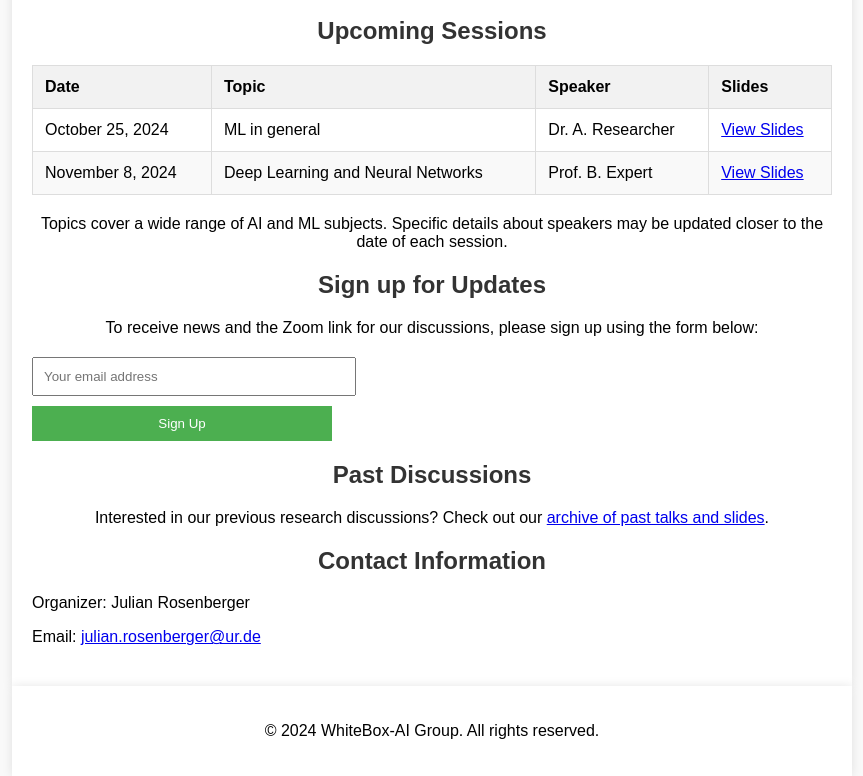
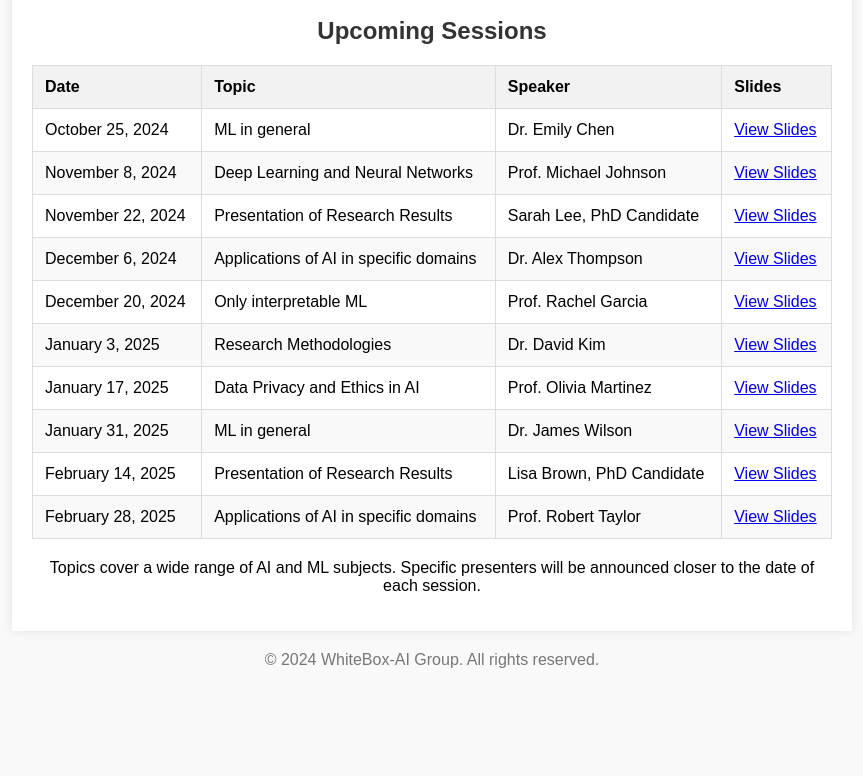
Before and after one commit to whiteboxai/research-discussions, a plain HTML site: page index.html in a window 1280 px wide. Shown: the part 496-1272 px from the top of the page, without its empty margins (208-1071 px from the left). After the commit the page ends 1181 px from the top, so only its background shows below. Drawn offline with Linux system fonts and the light colour scheme.

Commit message:
major changes for upcoming winter semester

```diff
--- /dev/null
+++ b/assets/css/styles.css
@@ -0,0 +1,68 @@
+/* WhiteBox-AI Research Discussions Styles */
+
+body {
+    font-family: Arial, sans-serif;
+    background-color: #f9f9f9;
+    margin: 0;
+    padding: 0;
+    text-align: center;
+  }
+
+  header {
+    background-color: #ffffff;
+    padding: 20px;
+  }
+
+  header img {
+    width: 150px;
+  }
+
+  h1, h2 {
+    color: #333333;
+  }
+
+  .content {
+    max-width: 800px;
+    margin: 20px auto;
+    padding: 20px;
+    background-color: #ffffff;
+    box-shadow: 0 0 10px rgba(0, 0, 0, 0.1);
+
+  }
+
+  table {
+    width: 100%;
+    border-collapse: collapse;
+    margin: 20px 0;
+  }
+
+  table, th, td {
+    border: 1px solid #dddddd;
+  }
+
+  th, td {
+    padding: 12px;
+    text-align: left;
+  }
+
+  th {
+    background-color: #f2f2f2;
+  }
+
+  tr:nth-child(even) {
+    background-color: #f9f9f9;
+  }
+
+  tr:hover {
+    background-color: #f1f1f1;
+  }
+
+  .schedule {
+    text-align: left;
+    margin-bottom: 20px;
+  }
+
+  footer {
+    margin-top: 20px;
+    color: #777777;
+  }
--- a/index.html
+++ b/index.html
@@ -4,84 +4,16 @@
     <meta charset="UTF-8">
     <meta name="viewport" content="width=device-width, initial-scale=1.0">
     <title>WhiteBox-AI Research Discussions</title>
-    <style>
-      body {
-        font-family: Arial, sans-serif;
-        background-color: #f9f9f9;
-        margin: 0;
-        padding: 0;
-        text-align: center;
-      }
-      header, .content, footer {
-        max-width: 800px;
-        margin: 0 auto;
-        padding: 20px;
-        background-color: #ffffff;
-        box-shadow: 0 0 10px rgba(0, 0, 0, 0.1);
-      }
-      header img {
-        width: 150px;
-      }
-      h1, h2 {
-        color: #333333;
-      }
-      table {
-        width: 100%;
-        border-collapse: collapse;
-        margin: 20px 0;
-      }
-      table, th, td {
-        border: 1px solid #dddddd;
-      }
-      th, td {
-        padding: 12px;
-        text-align: left;
-      }
-      th {
-        background-color: #f2f2f2;
-      }
-      tr:nth-child(even) {
-        background-color: #f9f9f9;
-      }
-      tr:hover {
-        background-color: #f1f1f1;
-      }
-      .schedule, .contact-info {
-        text-align: left;
-        margin-bottom: 20px;
-      }
-      form {
-        display: flex;
-        flex-direction: column;
-        align-items: flex-start;
-        gap: 10px;
-        margin-top: 20px;
-      }
-      input[type="email"], input[type="submit"] {
-        padding: 10px;
-        width: 100%;
-        max-width: 300px;
-      }
-      input[type="submit"] {
-        background-color: #4CAF50;
-        color: white;
-        border: none;
-        cursor: pointer;
-      }
-      input[type="submit"]:hover {
-        background-color: #45a049;
-      }
-    </style>
+    <link rel="stylesheet" href="assets/css/styles.css">
   </head>
   <body>
     <header>
-      <img src="white-box.png" alt="WhiteBox-AI Logo">
-      <h1>WhiteBox-AI Research Discussions</h1>
+      <img src="assets/images/white-box.png" alt="WhiteBox-AI Logo">
     </header>
+    <h1>Welcome to the Research Discussions of the WhiteBox-AI group</h1>
     <div class="content">
-      <p>Join us for our bi-weekly research discussions. All talks are scheduled for Fridays from 14:00 to 15:00, starting from October 25, 2024, and ending in February 2025.</p>
-
-      <h2>Discussion Format</h2>
+      <p class="left-align">Join us for our bi-weekly research discussions. All talks are scheduled for Fridays from 14:00 to 15:00, starting from October 25, 2024, and ending in February 2025.</p>
+      <h2 class="left-align">Discussion Format</h2>
       <div class="schedule">
         <p>Each session follows this schedule:</p>
         <ul>
@@ -105,36 +37,67 @@
           <tr>
             <td>October 25, 2024</td>
             <td>ML in general</td>
-            <td>Dr. A. Researcher</td>
-            <td><a href="https://github.com/WhiteBox-AI/research-discussions/blob/main/slides/2024-10-25-ml-general.pdf" target="_blank">View Slides</a></td>
+            <td>Dr. Emily Chen</td>
+            <td><a href="slides/2024-10-25-ml-general.pdf">View Slides</a></td>
           </tr>
           <tr>
             <td>November 8, 2024</td>
             <td>Deep Learning and Neural Networks</td>
-            <td>Prof. B. Expert</td>
-            <td><a href="https://github.com/WhiteBox-AI/research-discussions/blob/main/slides/2024-11-08-deep-learning.pdf" target="_blank">View Slides</a></td>
+            <td>Prof. Michael Johnson</td>
+            <td><a href="slides/2024-11-08-deep-learning.pdf">View Slides</a></td>
           </tr>
-          <!-- Add more rows with similar structure -->
+          <tr>
+            <td>November 22, 2024</td>
+            <td>Presentation of Research Results</td>
+            <td>Sarah Lee, PhD Candidate</td>
+            <td><a href="slides/2024-11-22-research-results.pdf">View Slides</a></td>
+          </tr>
+          <tr>
+            <td>December 6, 2024</td>
+            <td>Applications of AI in specific domains</td>
+            <td>Dr. Alex Thompson</td>
+            <td><a href="slides/2024-12-06-ai-applications.pdf">View Slides</a></td>
+          </tr>
+          <tr>
+            <td>December 20, 2024</td>
+            <td>Only interpretable ML</td>
+            <td>Prof. Rachel Garcia</td>
+            <td><a href="slides/2024-12-20-interpretable-ml.pdf">View Slides</a></td>
+          </tr>
+          <tr>
+            <td>January 3, 2025</td>
+            <td>Research Methodologies</td>
+            <td>Dr. David Kim</td>
+            <td><a href="slides/2025-01-03-research-methodologies.pdf">View Slides</a></td>
+          </tr>
+          <tr>
+            <td>January 17, 2025</td>
+            <td>Data Privacy and Ethics in AI</td>
+            <td>Prof. Olivia Martinez</td>
+            <td><a href="slides/2025-01-17-data-privacy-ethics.pdf">View Slides</a></td>
+          </tr>
+          <tr>
+            <td>January 31, 2025</td>
+            <td>ML in general</td>
+            <td>Dr. James Wilson</td>
+            <td><a href="slides/2025-01-31-ml-general.pdf">View Slides</a></td>
+          </tr>
+          <tr>
+            <td>February 14, 2025</td>
+            <td>Presentation of Research Results</td>
+            <td>Lisa Brown, PhD Candidate</td>
+            <td><a href="slides/2025-02-14-research-results.pdf">View Slides</a></td>
+          </tr>
+          <tr>
+            <td>February 28, 2025</td>
+            <td>Applications of AI in specific domains</td>
+            <td>Prof. Robert Taylor</td>
+            <td><a href="slides/2025-02-28-ai-applications.pdf">View Slides</a></td>
+          </tr>
         </tbody>
       </table>
 
-      <p>Topics cover a wide range of AI and ML subjects. Specific details about speakers may be updated closer to the date of each session.</p>
-
-      <h2>Sign up for Updates</h2>
-      <p>To receive news and the Zoom link for our discussions, please sign up using the form below:</p>
-      <form action="https://formspree.io/f/your-formspree-endpoint" method="POST">
-        <input type="email" name="email" placeholder="Your email address" required>
-        <input type="submit" value="Sign Up">
-      </form>
-
-      <h2>Past Discussions</h2>
-      <p>Interested in our previous research discussions? Check out our <a href="past-discussions.html">archive of past talks and slides</a>.</p>
-
-      <h2>Contact Information</h2>
-      <div class="contact-info">
-        <p>Organizer: Julian Rosenberger</p>
-        <p>Email: <a href="mailto:julian.rosenberger@ur.de">julian.rosenberger@ur.de</a></p>
-      </div>
+      <p>Topics cover a wide range of AI and ML subjects. Specific presenters will be announced closer to the date of each session.</p>
     </div>
     <footer>
       <p>&copy; 2024 WhiteBox-AI Group. All rights reserved.</p>
```
Also changed, not shown: assets/images/white-box.png (renamed from white-box.png).
